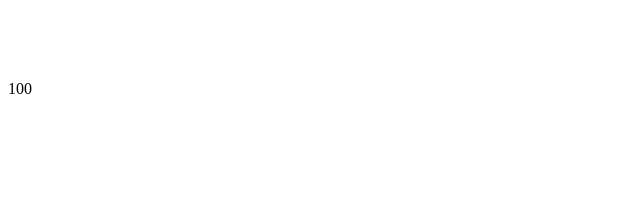
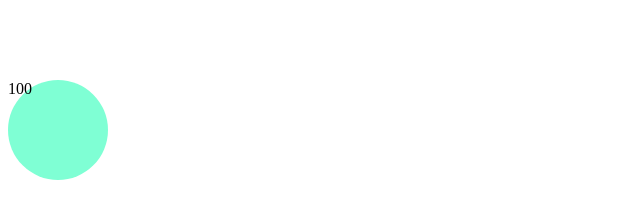
Before and after one commit to Idan-Elfasi/Git-nice-to-meet-sub-21, a plain HTML site: page index.html in a window 1280 px wide. Shown: the whole page, without its empty margins (0-640 px from the left). Drawn offline with Linux system fonts and the light colour scheme.

Commit message:
styling the div of the new ball

```diff
--- a/style.css
+++ b/style.css
@@ -4,3 +4,11 @@ body{
 h1{
     color: white;
 }
+.ball{
+    width: 100px;
+    height: 100px;
+    border-radius: 50%;
+    margin: auto 0;
+
+    background-color: aquamarine;
+}
```
